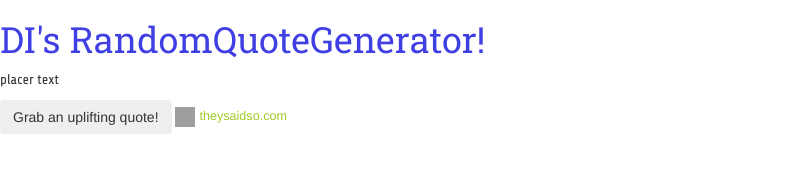
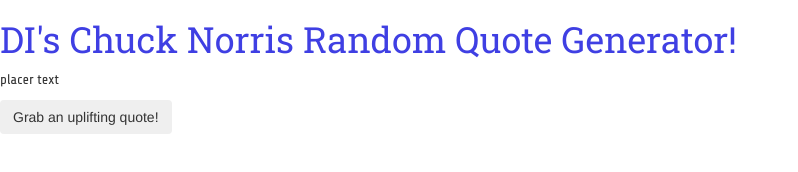
Before and after one commit to Recelis/RandomQuoteMachine, a plain HTML site: page RandomQuoteMachine.html in a window 1280 px wide. Shown: the whole page, without its empty margins (0-798 px from the left). Drawn offline with nearby package versions, Linux system fonts and the light colour scheme; grey boxes are pictures that could not be loaded.

Commit message:
changed to Chuck Norris Quote

```diff
--- a/RandomQuoteMachine.html
+++ b/RandomQuoteMachine.html
@@ -33,13 +33,13 @@
     <link rel="stylesheet" type="text/css" href="css/RandomQuoteMachine.css">
   </head>
   <body>
-    <h1 class="title">DI's RandomQuoteGenerator!</h1>
+    <h1 class="title">DI's Chuck Norris Random Quote Generator!</h1>
+    <div>
+      <p class = "quote"> placer text</p>
+      <button class="btn" id = "randQuote">Grab an uplifting quote!</button>
+    </div>
 
-    <p class = "quote"> placer text</p>
-    <button class="btn" id = "randQuote">Grab an uplifting quote!</button>
-
-
-    <span style="z-index:50;font-size:0.9em;"><img src="https://theysaidso.com/branding/theysaidso.png" height="20" width="20" alt="theysaidso.com"/><a href="https://theysaidso.com" title="Powered by quotes from theysaidso.com" style="color: #9fcc25; margin-left: 4px; vertical-align: middle;">theysaidso.com</a></span>
+    <!--<span style="z-index:50;font-size:0.9em;"><img src="https://theysaidso.com/branding/theysaidso.png" height="20" width="20" alt="theysaidso.com"/><a href="https://theysaidso.com" title="Powered by quotes from theysaidso.com" style="color: #9fcc25; margin-left: 4px; vertical-align: middle;">theysaidso.com</a></span>-->
     <!-- jQuery (necessary for Bootstrap's JavaScript plugins) -->
     <script src="https://ajax.googleapis.com/ajax/libs/jquery/1.12.4/jquery.min.js"></script>
     <!-- Include all compiled plugins (below), or include individual files as needed -->
--- a/RandomQuoteMachine.js
+++ b/RandomQuoteMachine.js
@@ -1,13 +1,15 @@
 $(document).ready(function() {
-    var url = "http://quotes.rest/qod.json?category=inspire";
+    var url = "http://api.icndb.com/jokes/random?limitTo=[nerdy]";
     $('#randQuote').click(function(){
         $.ajax({
             type: "GET",
             // dataType: "json",
             url: url,
-        success: function(data){
+            success: function(data){
             console.log(data);
-            console.log(data["contents"].quotes[0].author);
+            console.log(data["value"].joke);
+            // console.log(data["contents"].quotes[0].quote);
+            // http://www.icndb.com/api/
         }
         });
         alert("Testing 1 2 3... please remove");
```
